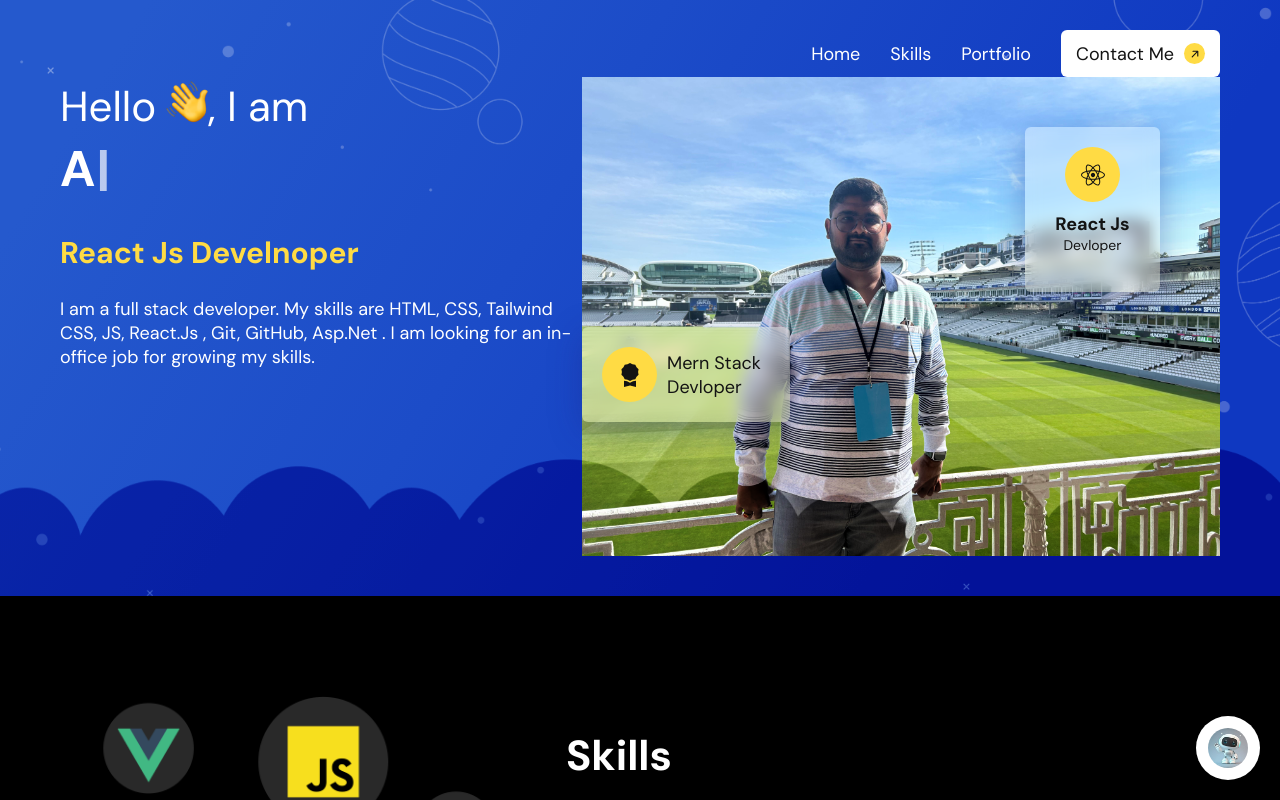
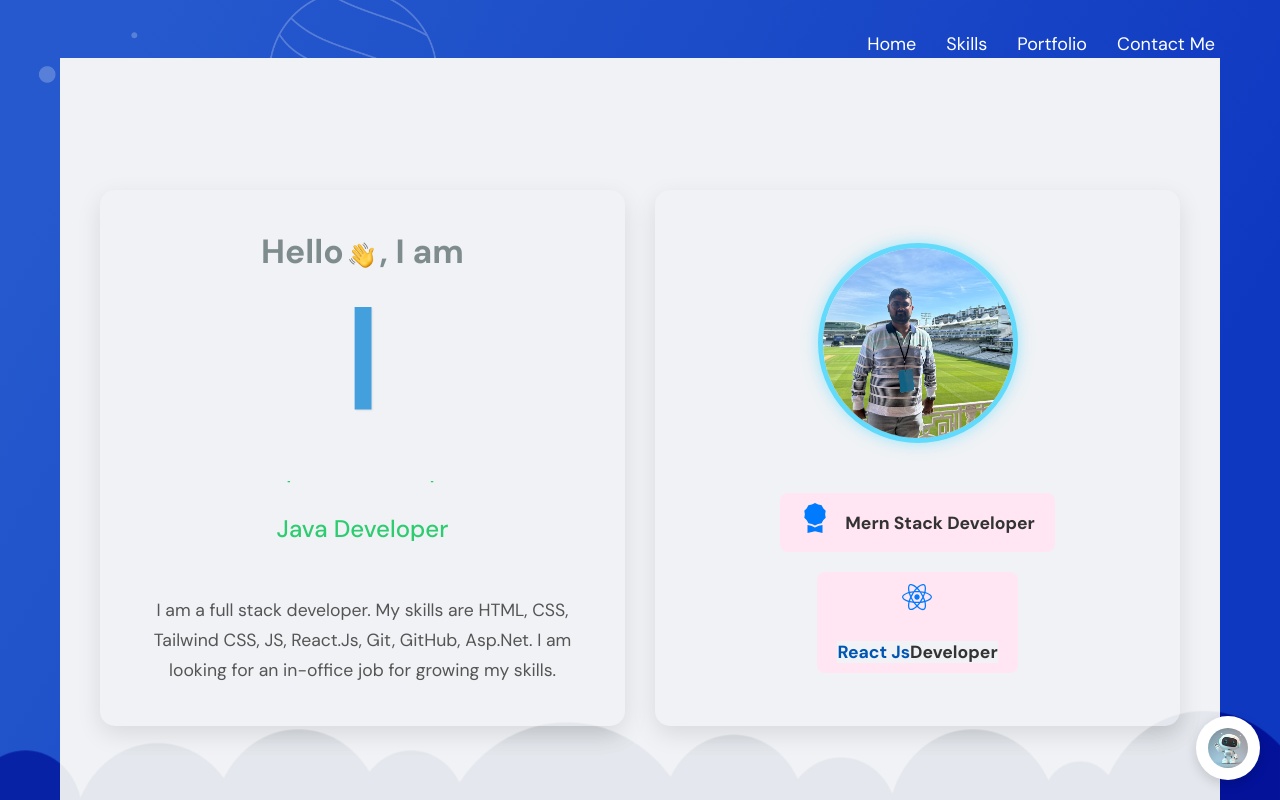
Before and after one commit to arjunprratap05/Portfolio, a React (Create React App) app: page / in a window 1280 px wide. Shown: the top 800 px of the page. Built offline with nearby package versions, Linux system fonts and the light colour scheme; no server answers; the HTML template or start-up script is replaced by a standard one.

Commit message:
Initial commit

```diff
--- a/src/components/intro/intro-content/index.jsx
+++ b/src/components/intro/intro-content/index.jsx
@@ -1,18 +1,19 @@
 import React from "react";
-import "./style.scss";
-import handicon from "../../../images/hand.png";
-import CallToAction from "../../shared/CallToAction";
-import myimage from "../../../images/me.jpg";
+import "./style.scss"; // Make sure this path is correct relative to this file
+import handicon from "../../../images/hand.png"; // Make sure this path is correct
+import CallToAction from "../../shared/CallToAction"; // If not used, you can remove this line and its import
+import myimage from "../../../images/me.jpg"; // Make sure this path is correct
 import { BsAwardFill } from "react-icons/bs";
 import { FaReact } from "react-icons/fa";
 import Typewriter from "typewriter-effect";
-import { scrollToSection } from "../../utils/helpers";
+import { scrollToSection } from "../../utils/helpers"; // If not used, you can remove this line and its import
 
 const IntroContent = () => {
     return (
         <div className="intro-content">
             <div className="layout">
-                <div className="left-col">
+                {/* Left Card */}
+                <div className="card card-left">
                     <h1 className="title">
                         <span className="small-text">
                             <span className="text">Hello</span>
@@ -40,41 +41,31 @@ const IntroContent = () => {
                     <div className="i-title">
                         <div className="i-title-wrapper">
                             <div className="i-title-item">Web Developer</div>
-                            <div className="i-title-item">
-                                Frontend Developer
-                            </div>
-                            <div className="i-title-item">
-                                React Js Develnoper
-                            </div>
-                            <div className="i-title-item">
-                                Asp.Net Developer
-                            </div>
-                            <div className="i-title-item">
-                                Java Developer
-                            </div>
-
+                            <div className="i-title-item">Frontend Developer</div>
+                            <div className="i-title-item">React Js Developer</div>
+                            <div className="i-title-item">Asp.Net Developer</div>
+                            <div className="i-title-item">Java Developer</div>
                         </div>
                     </div>
                     <p>
-                        I am a full stack developer. My skills are HTML, CSS, Tailwind CSS, JS, React.Js
-                    , Git, GitHub, Asp.Net . I am
-                        looking for an in-office job for growing my
-                        skills.
+                        I am a full stack developer. My skills are HTML, CSS, Tailwind CSS, JS, React.Js, Git, GitHub, Asp.Net. I am looking for an in-office job for growing my skills.
                     </p>
+                    {/* If you want to add a CallToAction button inside this card, you can place it here */}
+                    {/* <CallToAction text="Learn More" icon={<Arrow />} /> */}
+                </div>
 
-
-                </div>
-                <div className="right-col">
+                {/* Right Card */}
+                <div className="card card-right">
                     <img
                         src={myimage}
                         alt="imagegirl"
+                        className="profile-image"
                     />
                     <div className="highlights horizontal">
                         <div className="icon">
                             <BsAwardFill />
                         </div>
-                         <div className="text">Mern Stack Devloper</div>
-
+                        <div className="text">Mern Stack Developer</div>
                     </div>
 
                     <div className="highlights verticle">
@@ -83,17 +74,14 @@ const IntroContent = () => {
                         </div>
                         <div className="text">
                             <span>React Js</span>
-                            Devloper
+                            Developer
                         </div>
-
                     </div>
-
+                    {/* If you want to add a CallToAction button inside this card, you can place it here */}
                 </div>
-
             </div>
         </div>
-
     );
 };
 
-export default IntroContent;
+export default IntroContent;
--- a/src/components/intro/intro-content/style.scss
+++ b/src/components/intro/intro-content/style.scss
@@ -1,167 +1,224 @@
-@import "../../../style-config/variable.scss";
-@import "../../../style-config/mixins.scss";
+.intro-content {
+    padding: 50px 20px; // Overall padding for the section
+    min-height: 100vh; // Ensure it takes full viewport height if content is short
+    display: flex;
+    justify-content: center;
+    align-items: center;
+    background-color: #f0f2f5; // Light background for the page
 
-.intro-content {
-    flex-grow: 1;
-    display: flex;
-    align-items: flex-end;
     .layout {
         display: flex;
-        .left-col {
-            width: 45%;
-            @include medium-screen {
-                padding-top: 55px;
+        gap: 30px; // Space between the cards
+        flex-wrap: wrap; // Allow cards to wrap to the next line on smaller screens
+        justify-content: center; // Center cards in the available space
+        width: 100%; // Take full width of its container
+        max-width: 1200px; // Max width for the layout
+        padding: 20px; // Inner padding for the layout container
+        background-color: #f0f2f5;
+    }
+
+    .card {
+        background-color: #ffffff; // Card background color
+        border-radius: 15px; // More rounded corners
+        box-shadow: 0 8px 25px rgba(0, 0, 0, 0.1); // Stronger, smoother shadow
+        padding: 40px; // More inner padding
+        flex: 1; // Allows cards to grow and shrink
+        min-width: 320px; // Minimum width before wrapping
+        max-width: 550px; // Maximum width for individual cards
+        display: flex;
+        flex-direction: column; // Stack content vertically within the card
+        align-items: center; // Center items horizontally within the card
+        text-align: center; // Center text
+        background-color: #f0f2f5;
+
+        // Specific styles for the left card
+        &.card-left {
+            // Add any unique styles for the left card here
+            .title {
+                margin-bottom: 25px; // Space after the title
             }
-            @include large-screen {
-                padding-top: 0;
-                width: 37%;
+            p {
+                line-height: 1.7;
+                color: #555;
+                font-size: 1.1em;
+                margin-top: 25px; // Space above the paragraph
             }
-            .title {
-                display: flex;
-                flex-direction: column;
-                color: $white;
-                .small-text {
-                    @include typography(42px, 400, 48px);
-                    display: flex;
-                    align-items: center;
-                    .icon {
-                        margin-left: 10px;
-                    }
-                }
-                .big-text {
-                    @include typography(62px, 400, 72px);
-                }
+        }
+
+        // Specific styles for the right card
+        &.card-right {
+            // Add any unique styles for the right card here
+            justify-content: center; // Center content vertically too if needed
+            .profile-image {
+                width: 200px; // Larger image size
+                height: 200px;
+                border-radius: 50%; // Perfect circle
+                object-fit: cover; // Ensure image covers the area
+                margin-bottom: 30px;
+                border: 5px solid #61dafb; // Vibrant border color for React feel
+                box-shadow: 0 0 15px rgba(97, 218, 251, 0.6); // Glow effect
+                background-color: #f0f2f5;
             }
 
-            .i-title-item {
-                height: 50px;
-                font-size: 30px;
-                font-weight: bold;
-                color: $yellow;
+            .highlights {
                 display: flex;
                 align-items: center;
-            }
-            .i-title {
-                height: 50px;
-                overflow: hidden;
-            }
-
-            .i-title-wrapper {
-                height: 100%;
-                animation: move 14s ease-in-out infinite alternate;
-            }
-            @keyframes move {
-                25% {
-                    transform: translateY(-50px);
-                }
-                50% {
-                    transform: translateY(-100px);
-                }
-                75% {
-                    transform: translateY(-150px);
-                }
-                100% {
-                    transform: translateY(-200px);
-                }
-            }
-            p {
-                color: $white;
-                @include typography(18px, 400, 24px);
-                margin: 25px 0;
-            }
-        }
-        .right-col {
-            width: 55%;
-            display: flex;
-            align-items: flex-end;
-            position: relative;
-            @include large-screen {
-                width: 63%;
-            }
-            img {
-                width: 100%;
-                display: block;
-                margin-bottom: 40px;
-                @include large-screen {
-                    margin-bottom: 50px;
-                    position: relative;
-                    right: -100px;
-                }
-            }
-            .highlights {
-                position: absolute;
-                border-radius: 6px;
-                @include glassmorphism-effect;
+                gap: 15px; // More space between icon and text
+                margin-top: 20px; // Space between highlights
+                padding: 10px 20px;
+                background-color: #f0f2f5;
+                 background-color: #ffe6f2; // Light background for highlights
+                border-radius: 8px;
                 .icon {
-                    width: 55px;
-                    height: 55px;
-                    min-width: 55px;
-                    display: flex;
-                    align-items: center;
-                    justify-content: center;
-                    border-radius: 50%;
-                    background-color: $yellow;
-                    font-size: 24px;
-                    color: $black-light;
+                    font-size: 30px; // Larger icons
+                    color: #007bff; // Primary blue color
                 }
                 .text {
-                    padding: 0 10px;
-                    @include typography(18px, 400, 24px);
-                    color: $black-light;
+                    font-weight: 600; // Semi-bold text
+                    font-size: 1.1em;
+                    color: #333;
                     span {
-                        @include typography(18px, 400, 24px);
+                        font-weight: bold;
+                        color: #0056b3;
                     }
                 }
 
-                &.horizontal {
-                    width: 208px;
-                    height: 95px;
-                    display: flex;
-                    align-items: center;
-                    top: 250px;
-                    left: 0;
-                    padding: 20px 10px 20px 20px;
-                    @include medium-screen {
-                        top: 250px;
-                        left: 0;
-                    }
-                    @include large-screen {
-                        top: 270px;
-                        left: 120px;
-                    }
-                }
                 &.verticle {
-                    width: 135px;
-                    height: 165px;
-                    min-height: 165px;
-                    display: flex;
-                    flex-direction: column;
-                    align-items: center;
-                    top: 50px;
-                    right: 60px;
-                    padding: 20px;
-                    padding-bottom: 10px;
-                    text-align: center;
-                    @include medium-screen {
-                        top: 50px;
-                        right: 60px;
-                    }
-                    @include large-screen {
-                        top: 85px;
-                        right: -10px;
-                    }
+                    // Specific styles for vertical highlight if needed
+                    flex-direction: column; // Stack icon and text vertically
                     .text {
-                        padding: 0 10px;
-                        @include typography(14px, 400, 18px);
-                        color: $black-light;
-                        margin-top: 10px;
-                        span {
-                            @include typography(18px, 700, 24px);
-                            display: block;
-                        }
+                        margin-top: 5px;
+                        background-color: #f0f2f5;
                     }
                 }
             }
         }
     }
+
+    /* Your existing styles for internal elements, refined */
+    .title {
+        font-size: 3.5em; // Larger main title
+        color: #2c3e50; // Darker title color
+        .small-text {
+            display: flex;
+            align-items: center;
+            justify-content: center;
+            font-size: 0.6em; // Smaller "Hello, I am"
+            color: #7f8c8d; // Lighter color for small text
+            .text {
+                margin: 0 5px;
+            }
+            .icon {
+                img {
+                    height: 30px; // Adjust hand icon size
+                    width: auto;
+                    vertical-align: middle;
+                }
+            }
+        }
+    }
+
+    /* Typewriter specific styles */
+    .Typewriter {
+        font-size: 2.5em !important; // Important to override inline style if necessary
+        font-weight: bold;
+        color: #3498db; // Blue for the name
+        text-shadow: 1px 1px 2px rgba(0, 0, 0, 0.1);
+    }
+
+    .i-title {
+        height: 60px; // Taller for better readability
+        overflow: hidden;
+        margin-bottom: 30px; // More space below title
+        font-family: 'Montserrat', sans-serif; // Example font
+        font-weight: 500;
+
+        .i-title-wrapper {
+            animation: move 10s infinite cubic-bezier(0.55, 0.085, 0.68, 0.53); // Same animation, adjust timing if needed
+            .i-title-item {
+                height: 60px;
+                font-size: 24px; // Larger item text
+                color: #2ecc71; // Green for skills
+                display: flex;
+                align-items: center;
+                justify-content: center;
+                // border-bottom: 1px solid #eee; // Subtle separator
+            }
+        }
+    }
 }
+
+/* Keyframe for the typewriter animation */
+@keyframes move {
+    0% { transform: translateY(0); }
+    16% { transform: translateY(-60px); } // First item
+    33% { transform: translateY(-120px); } // Second item
+    50% { transform: translateY(-180px); } // Third item
+    66% { transform: translateY(-240px); } // Fourth item
+    83% { transform: translateY(-300px); } // Fifth item
+    100% { transform: translateY(0); }
+}
+
+
+/* Media queries for responsiveness */
+@media (max-width: 992px) {
+    .intro-content .layout {
+        flex-direction: column; // Stack cards vertically on medium screens
+        align-items: center; // Center stacked cards
+    }
+    .intro-content .card {
+        max-width: 90%; // Allow cards to take more width on medium screens
+        margin-bottom: 20px; // Add space between stacked cards
+    }
+}
+
+@media (max-width: 576px) {
+    .intro-content {
+        padding: 30px 15px; // Less padding on small screens
+    }
+    .intro-content .card {
+        padding: 25px; // Less padding inside cards
+        min-width: unset; // Remove min-width to let it shrink more
+        max-width: 100%;
+    }
+    .intro-content .title {
+        font-size: 2.5em; // Smaller title
+    }
+    .intro-content .title .small-text {
+        font-size: 0.7em;
+    }
+    .intro-content .title .small-text .icon img {
+        height: 24px;
+    }
+    .intro-content .Typewriter {
+        font-size: 2em !important;
+    }
+    .intro-content .i-title {
+        height: 50px;
+        .i-title-wrapper .i-title-item {
+            font-size: 20px;
+            height: 50px;
+        }
+    }
+    @keyframes move {
+        // Adjust keyframe values if i-title-item height changes
+        0% { transform: translateY(0); }
+        16% { transform: translateY(-50px); }
+        33% { transform: translateY(-100px); }
+        50% { transform: translateY(-150px); }
+        66% { transform: translateY(-200px); }
+        83% { transform: translateY(-250px); }
+        100% { transform: translateY(0); }
+    }
+    .intro-content .card-right .profile-image {
+        width: 500px;
+        height: 500px;
+    }
+    .intro-content .card-right .highlights .icon {
+        font-size: 24px;
+    }
+    .intro-content .card-right .highlights .text {
+        font-size: 1em;
+    }
+
+}
--- a/src/components/intro/navigation-bar/index.jsx
+++ b/src/components/intro/navigation-bar/index.jsx
@@ -23,9 +23,15 @@ const Navigation = () => {
                 >
                     Portfolio
                 </span>
-                  <span onClick={() => scrollToSection("contact")}>
+                <span
+                    className="navigation-item"
+                    onClick={() => scrollToSection("contact")}
+                >
+                    Contact Me
+                </span>
+                  {/* <span onClick={() => scrollToSection("contact")}>
                     <CallToAction text="Contact Me" />
-                </span>
+                </span>   */}
             </div>
         </div>
     );
```
